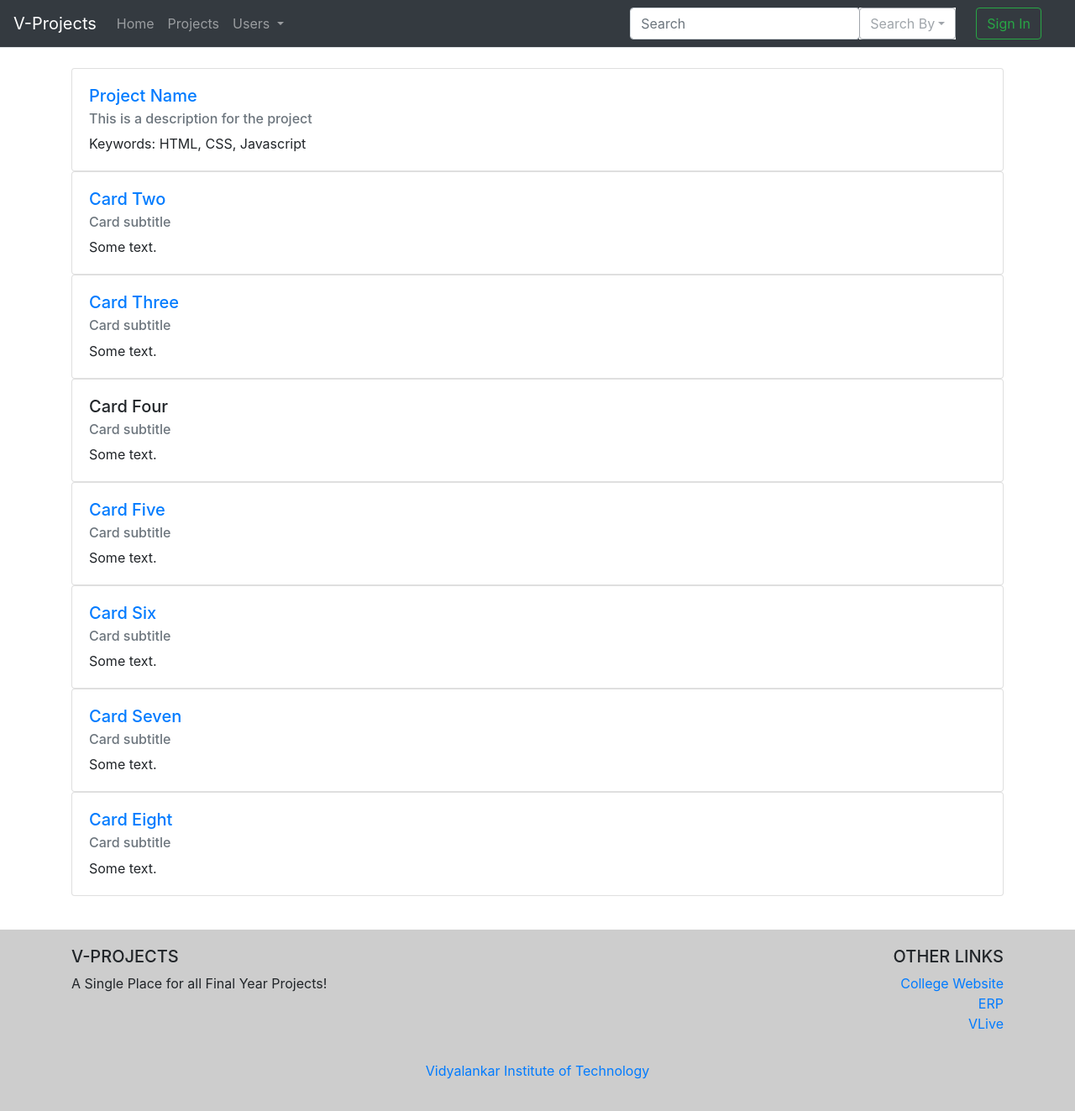
After one commit to rohanasurvase/VIT_Internship, a PHP site: page /all_projects.php in a window 1280 px wide. The commit adds this page. Shown: the whole page at 84% size. Run offline with PHP 8.4, Linux system fonts and the light colour scheme; some libraries are stand-ins or nearby versions.

Commit message:
Updated Header and Login Page

```diff
--- a/PHP/header.php
+++ b/PHP/header.php
@@ -1,5 +1,6 @@
 <?php
-    echo '<div class="navbar navbar-expand-lg navbar-light bg-default border-bottom border-default">
+    echo '
+    <div class="navbar navbar-expand-lg navbar-dark sticky-top bg-dark border-bottom border-default">
 		<a class="navbar-brand" href="./index.php">V-Projects</a>
         <button class="navbar-toggler" type="button" data-toggle="collapse" data-target="#navbarSupportedContent" aria-controls="navbarSupportedContent" aria-expanded="false" aria-label="Toggle navigation">
             <span class="navbar-toggler-icon"></span>
@@ -10,7 +11,7 @@
                 <a class="nav-link" href="./index.php">Home</a>
               </li>
               <li class="nav-item projects-option">
-                <a class="nav-link" href="#">Projects</a>
+                <a class="nav-link" href="./all_projects.php">Projects</a>
               </li>
               <li class="nav-item dropdown users-option">
                 <a class="nav-link dropdown-toggle" href="#" id="navbarDropdown" role="button" data-toggle="dropdown" aria-haspopup="true" aria-expanded="false">
--- a/account.php
+++ b/account.php
@@ -17,6 +17,9 @@
 <body>
     <!-- Check if account id==loggedin user id => if true display pencils else no -->
     <?php
+        if(!isset($_SESSION['user_id'])){
+            echo "<script> location.href='./LoginPage.php'; </script>";
+        }
         require('./PHP/header.php')
     ?>
     <!-- Profile details update -->
--- /dev/null
+++ b/all_projects.php
@@ -0,0 +1,89 @@
+<?php
+  session_start();
+  require('./PHP/common_files.php');
+  require('./PHP/connect.php');
+?>
+<!DOCTYPE html>
+<html>
+<head>
+  <title>All Projects</title>
+</head>
+<body>
+  <?php
+  require('./PHP/header.php');
+
+  ?>
+  <div class="container my-4">
+  <div class="row" id="myItems">
+    <div class="col-sm-12 mb-3">
+      <div class="card">
+        <div class="card-body">
+          <h5 class="card-title"><a href="#">Project Name</a></h5>
+          <h6 class="card-subtitle mb-2 text-muted">This is a description for the project</h6>
+          <p class="card-text">Keywords: HTML, CSS, Javascript</p>
+        </div>
+      </div>
+
+      <div class="card">
+        <div class="card-body">
+          <h5 class="card-title"><a href="#">Card Two</a></h5>
+          <h6 class="card-subtitle mb-2 text-muted">Card subtitle</h6>
+          <p class="card-text">Some text.</p>
+        </div>
+      </div>
+
+      <div class="card">
+        <div class="card-body">
+          <h5 class="card-title"><a href="#">Card Three</a></h5>
+          <h6 class="card-subtitle mb-2 text-muted">Card subtitle</h6>
+          <p class="card-text">Some text.</p>
+        </div>
+      </div>
+
+      <div class="card">
+        <div class="card-body">
+          <h5 class="card-title">Card Four</h5>
+          <h6 class="card-subtitle mb-2 text-muted">Card subtitle</h6>
+          <p class="card-text">Some text.</p>
+        </div>
+      </div>
+
+      <div class="card">
+        <div class="card-body">
+          <h5 class="card-title"><a href="#">Card Five</a></h5>
+          <h6 class="card-subtitle mb-2 text-muted">Card subtitle</h6>
+          <p class="card-text">Some text.</p>
+        </div>
+      </div>
+
+      <div class="card">
+        <div class="card-body">
+          <h5 class="card-title"><a href="#">Card Six</a></h5>
+          <h6 class="card-subtitle mb-2 text-muted">Card subtitle</h6>
+          <p class="card-text">Some text.</p>
+        </div>
+      </div>
+
+      <div class="card">
+        <div class="card-body">
+          <h5 class="card-title"><a href="#">Card Seven</a></h5>
+          <h6 class="card-subtitle mb-2 text-muted">Card subtitle</h6>
+          <p class="card-text">Some text.</p>
+        </div>
+      </div>
+
+      <div class="card">
+        <div class="card-body">
+          <h5 class="card-title"><a href="#">Card Eight</a></h5>
+          <h6 class="card-subtitle mb-2 text-muted">Card subtitle</h6>
+          <p class="card-text">Some text.</p>
+        </div>
+      </div>
+    </div>
+  </div>
+</div>
+<?php
+  require('./PHP/footer.php');
+?>
+</body>
+</html>
--- a/all_users.php
+++ b/all_users.php
@@ -17,7 +17,7 @@
     ?>
     <div class="container mx-auto">
         <?php
-            $selectUser="SELECT image,username,type FROM `user_info` where `type`='". $_GET['type'] ."'";
+            $selectUser="SELECT user_id,image,username,type FROM `user_info` where `type`='". $_GET['type'] ."'";
             $result = mysqli_query($connection, $selectUser);
 
             if (mysqli_num_rows($result) > 0) {
@@ -32,7 +32,7 @@
                             <div class="card border-0">
                               <!-- <h5 class="card-header">User Name</h5> <--></-->
                               <div class="card-body">
-                                <h5 class="card-title">'.$row["username"].'</h5>
+                                <a href="./account.php?userid='.$row["user_id"].'"<h5 class="card-title">'.$row["username"].'</h5></a>
                                 <p class="card-text">'.ucfirst($row["type"]).'</p>
                               </div>
                             </div>
--- a/style.css
+++ b/style.css
@@ -18,5 +18,4 @@ h1{
 }
 input,label{
 	display: block;
-
 }
```
Also changed, not shown: LoginPage.php (+40 -50 lines).
